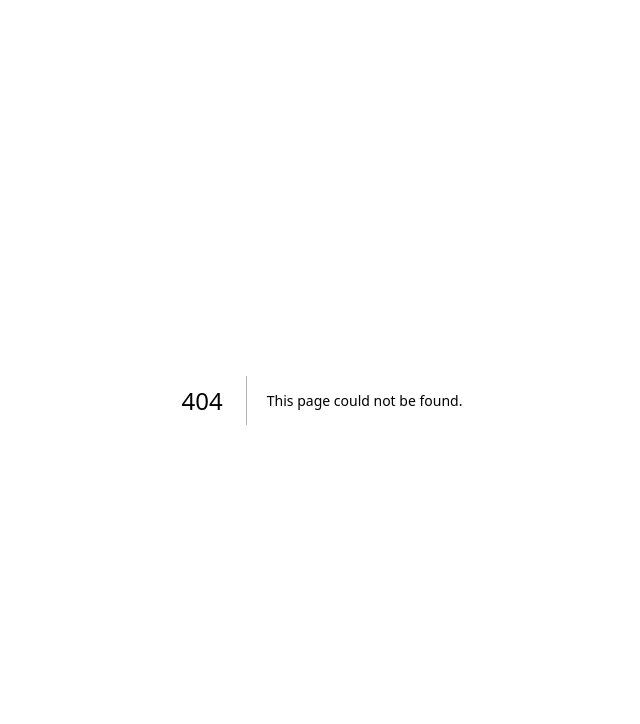
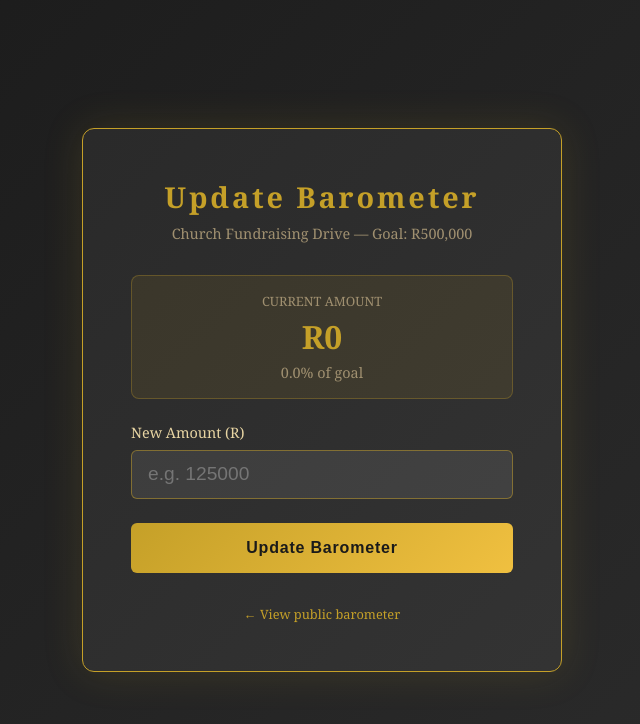
Before and after one commit to Morras917/church-barometer, a Next.js app: page /admin in a window 1280 px wide. Before the commit this address had no page. Shown: the top 724 px of the page, without its empty margins (318-958 px from the left). Built offline with nearby package versions, Linux system fonts and the light colour scheme; no server answers; the database is empty.

Commit message:
Create page.tsx

```diff
--- /dev/null
+++ b/app/admin/page.tsx
@@ -0,0 +1,158 @@
+'use client'
+
+import { useState, useEffect } from 'react'
+import { supabase } from '@/lib/supabase'
+
+const GOAL = 500000
+
+export default function AdminPage() {
+  const [amount, setAmount] = useState('')
+  const [current, setCurrent] = useState(0)
+  const [saving, setSaving] = useState(false)
+  const [message, setMessage] = useState('')
+
+  useEffect(() => {
+    supabase
+      .from('church_barometer')
+      .select('amount_raised')
+      .eq('id', 1)
+      .single()
+      .then(({ data }) => {
+        if (data) {
+          setCurrent(data.amount_raised)
+          setAmount(String(data.amount_raised))
+        }
+      })
+  }, [])
+
+  const handleSave = async () => {
+    const val = parseFloat(amount.replace(/,/g, ''))
+    if (isNaN(val) || val < 0) {
+      setMessage('Please enter a valid amount')
+      return
+    }
+    setSaving(true)
+    setMessage('')
+    const { error } = await supabase
+      .from('church_barometer')
+      .update({ amount_raised: val, updated_at: new Date().toISOString() })
+      .eq('id', 1)
+    if (error) {
+      setMessage('Error: ' + error.message)
+    } else {
+      setCurrent(val)
+      setMessage('Updated! Barometer is now live.')
+    }
+    setSaving(false)
+  }
+
+  const pct = Math.min((current / GOAL) * 100, 100).toFixed(1)
+
+  return (
+    <div style={{
+      minHeight: '100vh',
+      display: 'flex',
+      alignItems: 'center',
+      justifyContent: 'center',
+      background: 'linear-gradient(135deg, #1a1a1a 0%, #2d2d2d 100%)',
+      fontFamily: 'Georgia, serif',
+      padding: '2rem',
+    }}>
+      <div style={{
+        background: 'rgba(255,255,255,0.05)',
+        border: '1px solid #c5a028',
+        borderRadius: '12px',
+        padding: '3rem',
+        width: '100%',
+        maxWidth: '480px',
+        boxShadow: '0 0 40px rgba(197,160,40,0.15)',
+      }}>
+        <h1 style={{
+          color: '#c5a028',
+          fontSize: '1.8rem',
+          marginBottom: '0.5rem',
+          textAlign: 'center',
+          letterSpacing: '0.1em',
+        }}>
+          Update Barometer
+        </h1>
+        <p style={{ color: '#a09070', textAlign: 'center', marginBottom: '2rem', fontSize: '0.9rem' }}>
+          Church Fundraising Drive — Goal: R500,000
+        </p>
+
+        <div style={{ marginBottom: '1.5rem' }}>
+          <div style={{
+            background: 'rgba(197,160,40,0.1)',
+            border: '1px solid rgba(197,160,40,0.3)',
+            borderRadius: '8px',
+            padding: '1rem',
+            textAlign: 'center',
+            marginBottom: '1.5rem',
+          }}>
+            <div style={{ color: '#a09070', fontSize: '0.8rem', marginBottom: '0.3rem' }}>CURRENT AMOUNT</div>
+            <div style={{ color: '#c5a028', fontSize: '2rem', fontWeight: 700 }}>
+              R{new Intl.NumberFormat('en-ZA').format(current)}
+            </div>
+            <div style={{ color: '#a09070', fontSize: '0.9rem', marginTop: '0.3rem' }}>{pct}% of goal</div>
+          </div>
+
+          <label style={{ color: '#e8d5a3', display: 'block', marginBottom: '0.5rem', fontSize: '0.9rem' }}>
+            New Amount (R)
+          </label>
+          <input
+            type="number"
+            value={amount}
+            onChange={e => setAmount(e.target.value)}
+            placeholder="e.g. 125000"
+            style={{
+              width: '100%',
+              padding: '0.8rem 1rem',
+              background: 'rgba(255,255,255,0.08)',
+              border: '1px solid rgba(197,160,40,0.5)',
+              borderRadius: '6px',
+              color: '#e8d5a3',
+              fontSize: '1.2rem',
+              outline: 'none',
+            }}
+            onKeyDown={e => e.key === 'Enter' && handleSave()}
+          />
+        </div>
+
+        <button
+          onClick={handleSave}
+          disabled={saving}
+          style={{
+            width: '100%',
+            padding: '1rem',
+            background: saving ? 'rgba(197,160,40,0.3)' : 'linear-gradient(135deg, #c5a028, #f0c040)',
+            color: '#1a1a1a',
+            border: 'none',
+            borderRadius: '6px',
+            fontSize: '1rem',
+            fontWeight: 700,
+            cursor: saving ? 'not-allowed' : 'pointer',
+            letterSpacing: '0.05em',
+            transition: 'all 0.2s',
+          }}
+        >
+          {saving ? 'Saving...' : 'Update Barometer'}
+        </button>
+
+        {message && (
+          <p style={{
+            marginTop: '1rem',
+            textAlign: 'center',
+            color: message.startsWith('Error') ? '#ff6b6b' : '#6bcb77',
+            fontSize: '0.9rem',
+          }}>
+            {message}
+          </p>
+        )}
+
+        <p style={{ marginTop: '2rem', textAlign: 'center', color: '#555', fontSize: '0.8rem' }}>
+          <a href="/" style={{ color: '#c5a028', textDecoration: 'none' }}>← View public barometer</a>
+        </p>
+      </div>
+    </div>
+  )
+}
```
